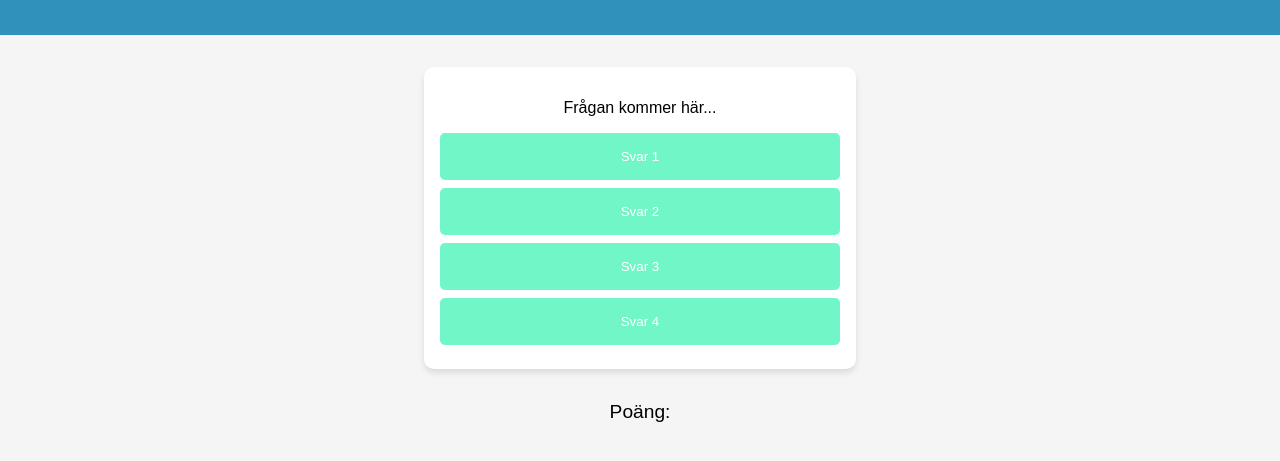
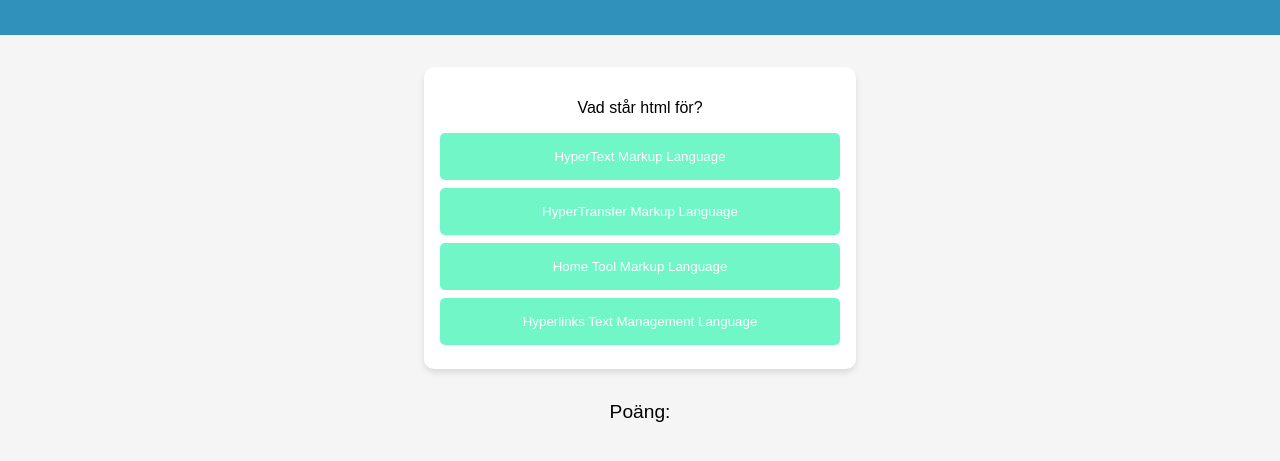
Before and after one commit to Grayfox665/Repetition-git-github-quizapp, a plain HTML site: page index.html in a window 1280 px wide. Shown: the part 77-538 px from the top of the page. Drawn offline with Linux system fonts and the light colour scheme.

Commit message:
Added functionality to Quiz

```diff
--- a/index.html
+++ b/index.html
@@ -20,5 +20,6 @@
         </div>
         <p id="score">Poäng: </p>
     </main>
+    <script src="script.js"></script>
 </body>
 </html>
--- /dev/null
+++ b/script.js
@@ -0,0 +1,44 @@
+document.addEventListener("DOMContentLoaded", () => {
+    const questionElement = document.getElementById("question");
+    const buttons = document.querySelectorAll(".answer-btn");
+    const scoreElement = document.getElementById("score");
+
+    let currentQuestion = 0;
+    let score = 0;
+
+    const questions = [
+        {
+            question: "Vad står html för?",
+            answers: ["HyperText Markup Language", "HyperTransfer Markup Language", "Home Tool Markup Language", "Hyperlinks Text Management Language"],
+            correct : 0
+        },
+        {
+            question: "Vilket år skapades Javascript?",
+            answers: ["1995", "2000", "1998", "1990"],
+            correct: 0
+        }
+    ];
+
+    function loadQuestion() {
+        const q = questions[currentQuestion];
+        questionElement.textContent = q.question;
+        buttons.forEach((button, index) => {
+            button.textContent = q.answers[index];
+            button.onclick = () => {
+                if (index === q.correct) {
+                    score++;
+                    scoreElement.textContent = `Poäng: ${score}`;
+                }
+                currentQuestion++;
+                if (currentQuestion < questions.length) {
+                    loadQuestion();
+                } else {
+                    questionElement.textContent = "Spelet är slut!";
+                    buttons.forEach(btn => btn.style.display = "none");
+                }
+            };
+        });
+    }
+
+    loadQuestion();
+});
```
